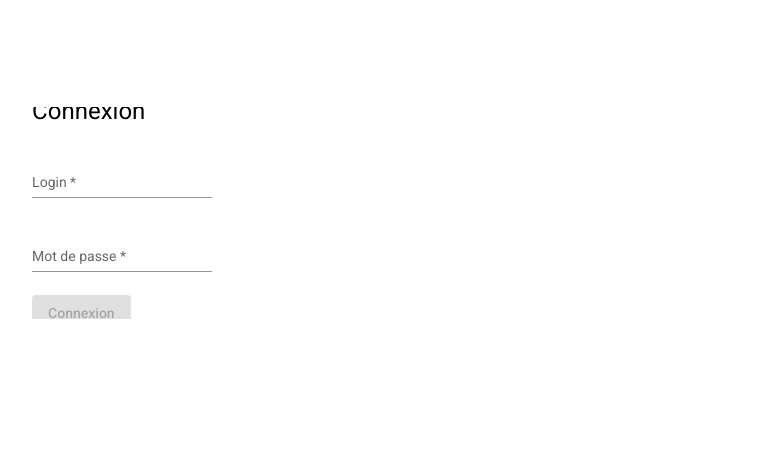
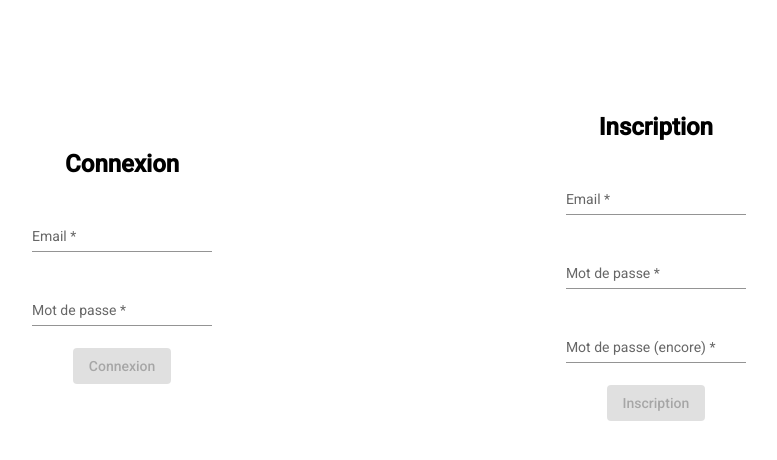
Before and after one commit to PinsardF/Equidia, an Angular app: page /connection in a window 1280 px wide. Shown: the top 460 px of the page, without its empty margins (251-1028 px from the left). Built offline with nearby package versions, Linux system fonts and the light colour scheme.

Commit message:
validation works

```diff
--- a/src/app/connection/connection.component.css
+++ b/src/app/connection/connection.component.css
@@ -0,0 +1,13 @@
+h1 {
+    font-weight: bolder;
+    text-align: center;
+}
+
+.wrapper {
+    text-align: center;
+}
+
+.button {
+    position: absolute;
+    top: 50%;
+}
--- a/src/app/connection/connection.component.html
+++ b/src/app/connection/connection.component.html
@@ -48,39 +48,10 @@
         </div>
     </div>
 </div>-->
-<!--
-<mat-grid-list cols="12">
-    <mat-grid-tile [colspan]="1"></mat-grid-tile>
-    <mat-grid-tile [colspan]="5">
-            <h1>Connexion</h1>
-            <mat-form-field appearance="standard">
-                <mat-label>Login</mat-label>
-                <input matInput (input)="loginConnection=$event.target.value" id="loginConnection"
-                [formControl]="text" required>
-                <mat-error *ngIf="text.invalid">{{getErrorMessage()}}</mat-error>
-            </mat-form-field>
-            <mat-form-field appearance="standard">
-                <mat-label>Password</mat-label>
-                <input matInput (input)="passwordConnection=$event.target.value" id="passwordConnection"
-                [formControl]="text" required>
-                <mat-error *ngIf="text.invalid">{{getErrorMessage()}}</mat-error>
-            </mat-form-field>
-
-
-            <div class="row center">
-                <button type="submit" [disabled]="form.invalid>Connexion</button>
-            </div>
-    </mat-grid-tile>
-    <mat-grid-tile [colspan]="5">
-        <h1>Inscription</h1>
-    </mat-grid-tile>
-</mat-grid-list>
--->
 <mat-grid-list cols="12">
     <mat-grid-tile [colspan]="12" [rowspan]="1"></mat-grid-tile>
     <mat-grid-tile [colspan]="1"></mat-grid-tile>
-    <mat-grid-tile [colspan]="5" [rowspan]="2">
-        <!--<form #connectionForm=ngForm (ngSubmit)="Submit()">-->
+    <mat-grid-tile [colspan]="5" [rowspan]="3">
         <form>
             <table>
                 <tr>
@@ -91,7 +62,7 @@
                 <tr>
                     <td>
                         <mat-form-field appearance="standard">
-                            <mat-label>Login</mat-label>
+                            <mat-label>Email</mat-label>
                             <input matInput (input)="loginConnection=$event.target.value" id="loginConnection"
                             [formControl]="loginConnectionForm" required>
                             <mat-error *ngIf="loginConnectionForm.invalid">{{getErrorMessagelogC()}}</mat-error>
@@ -110,8 +81,59 @@
                 </tr>
                 <tr>
                     <td>
-                        <button type="submit" mat-raised-button color="primary" (click)="connect()"
-                        [disabled]="loginConnectionForm.invalid || passwordConnectionForm.invalid">Connexion</button>
+                        <div class="wrapper">
+                            <button type="submit" mat-raised-button color="primary" (click)="connect()"
+                            [disabled]="loginConnectionForm.invalid || passwordConnectionForm.invalid">Connexion</button>
+                        </div>
+                    </td>
+                </tr>
+            </table>
+        </form>
+    </mat-grid-tile>
+    <mat-grid-tile [colspan]="5" [rowspan]="3">
+        <form>
+            <table>
+                <tr>
+                    <td>
+                        <h1>Inscription</h1>
+                    </td>
+                </tr>
+                <tr>
+                    <td>
+                        <mat-form-field appearance="standard">
+                            <mat-label>Email</mat-label>
+                            <input matInput (input)="loginRegister=$event.target.value" id="loginRegister"
+                            [formControl]="loginRegisterForm" required>
+                            <mat-error *ngIf="loginRegisterForm.invalid">{{getErrorMessagelogR()}}</mat-error>
+                        </mat-form-field>
+                    </td>
+                </tr>
+                <tr>
+                    <td>
+                        <mat-form-field appearance="standard">
+                            <mat-label>Mot de passe</mat-label>
+                            <input matInput (input)="passwordRegister=$event.target.value" id="passwordRegister"
+                            [formControl]="passwordRegisterForm" required>
+                            <mat-error *ngIf="passwordRegisterForm.invalid">{{getErrorMessagepwR()}}</mat-error>
+                        </mat-form-field>
+                    </td>
+                </tr>
+                <tr>
+                    <td>
+                        <mat-form-field appearance="standard">
+                            <mat-label>Mot de passe (encore)</mat-label>
+                            <input matInput (input)="passwordRepeatRegister=$event.target.value" id="passwordRepeatRegister"
+                            [formControl]="passwordRepeatRegisterForm" required>
+                            <mat-error *ngIf="passwordRepeatRegisterForm.invalid">{{getErrorMessagepwRR()}}</mat-error>
+                        </mat-form-field>
+                    </td>
+                </tr>
+                <tr>
+                    <td>
+                        <div class="wrapper">
+                            <button type="submit" mat-raised-button color="primary" (click)="register()"
+                            [disabled]="loginRegisterForm.invalid || passwordRegisterForm.invalid">Inscription</button>
+                        </div>
                     </td>
                 </tr>
             </table>
--- a/src/app/connection/connection.component.ts
+++ b/src/app/connection/connection.component.ts
@@ -9,12 +9,16 @@ import { Router } from '@angular/router';
 })
 export class ConnectionComponent implements OnInit {
 
-  loginConnectionForm = new FormControl('', [Validators.required]);
+  loginConnectionForm = new FormControl('', [Validators.required, Validators.email]);
   passwordConnectionForm = new FormControl('', [Validators.required]);
+  loginRegisterForm = new FormControl('', [Validators.required, Validators.email]);
+  passwordRegisterForm = new FormControl('', [Validators.required]);
+  passwordRepeatRegisterForm = new FormControl('', [Validators.required]);
   loginConnection: string;
   passwordConnection: string;
   loginRegister: string;
   passwordRegister: string;
+  passwordRepeatRegister: string;
   passwordConfirm: string;
 
   constructor(private router: Router) { }
@@ -22,43 +26,24 @@ export class ConnectionComponent implements OnInit {
   ngOnInit(): void { }
 
   connect(): void {
-    /*
-    if(this.loginConnection === undefined) {
-      alert("Vous n'avez pas entré de login")
-    } else if(this.passwordConnection === undefined) {
-      alert("Vous n'avez pas entré de mot de passe")
-    } else {
-      console.log(this.loginConnectionForm.hasError)
-      alert("Connexion avec le login " + this.loginConnection + " et le mdp " + this.passwordConnection)
-      this.router.navigate(['/home'])
-    }
-    */
     alert("Connexion avec le login " + this.loginConnection + " et le mdp " + this.passwordConnection)
     this.router.navigate(['/home'])
   }
 
-  register(): void{
-    if(this.loginRegister === undefined) {
-      alert("Vous n'avez pas entré de login")
-    } else if(this.passwordRegister === undefined) {
-      alert("Vous n'avez pas entré de mot de passe")
-    } else if(this.passwordConfirm === undefined) {
-      alert("Vous n'avez pas confirmé le mot de passe")
-    } else if(this.passwordConfirm !== this.passwordRegister) {
-      alert("Le mot de passe ne conrrespond pas à la vérification")
-    } else if(this.passwordConfirm == this.passwordRegister) {
+  register(): void {
+    if(this.passwordRegister != this.passwordRepeatRegister) {
+      alert("Les mots de passe ne correspondent pas")
+    } else {
       alert("Inscription avec le login " + this.loginRegister + " et le mdp " + this.passwordRegister)
+      this.router.navigate(['/home'])
     }
-  }
-
-  Submit() {
-    console.log('Ca marche')
   }
 
   getErrorMessagelogC() {
     if (this.loginConnectionForm.hasError('required')) {
-      return 'Vous n\'avez pas entré de login';
+      return 'Vous n\'avez pas entré d\'email';
     }
+    return this.loginConnectionForm.hasError('email') ? 'L\'email entré n\'est pas valide' : '';
   }
   getErrorMessagepwC() {
     if (this.passwordConnectionForm.hasError('required')) {
@@ -67,4 +52,22 @@ export class ConnectionComponent implements OnInit {
     // return this.passwordConnectionForm.hasError('email') ? 'Not a valid email' : '';
   }
 
+  getErrorMessagelogR() {
+    if (this.loginRegisterForm.hasError('required')) {
+      return 'Vous n\'avez pas entré d\'email';
+    }
+    return this.loginRegisterForm.hasError('email') ? 'L\'email entré n\'est pas valide' : '';
+  }
+  getErrorMessagepwR() {
+    if (this.passwordRegisterForm.hasError('required')) {
+      return 'Vous n\'avez pas entré de mot de passe';
+    }
+  }
+
+  getErrorMessagepwRR() {
+    if (this.passwordRepeatRegisterForm.hasError('required')) {
+      return 'Vous n\'avez pas entré de mot de passe';
+    }
+  }
+
 }
```
